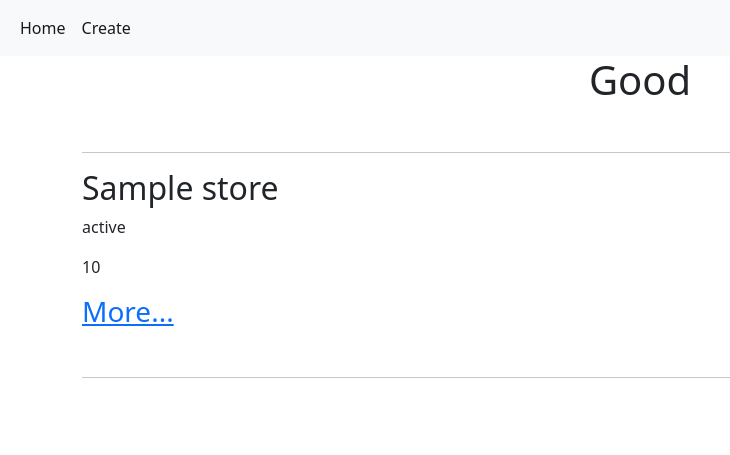
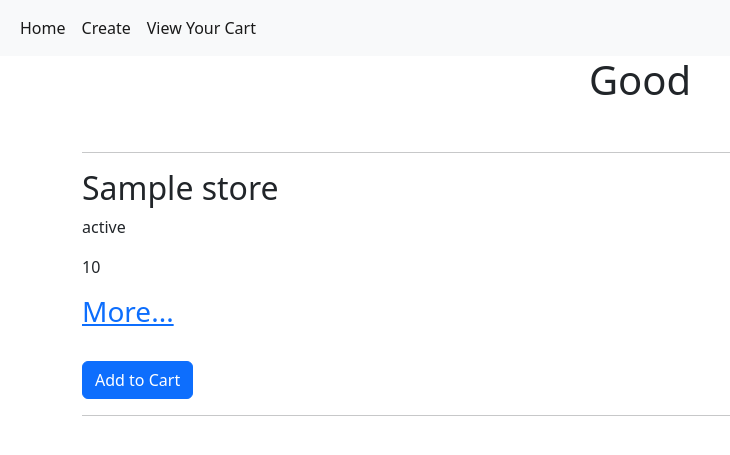
Before and after one commit to Ray888Ray/LabWork48, a Django app: template source/webapp/templates/goods/index.html in a window 1280 px wide. Shown: the top 455 px of the page, without its empty margins (0-730 px from the left). Run offline with Django 4.2, Linux system fonts and the light colour scheme; the template is opened without the code that fills it: most values are stand-ins (such as "Sample title", 1, 10 or a date in 2020); parts of the project's set-up code (start-up, migrations or seed data) failed here and were passed over.

Commit message:
good templates

```diff
--- a/source/webapp/templates/goods/index.html
+++ b/source/webapp/templates/goods/index.html
@@ -3,6 +3,13 @@
 <li class="nav-item">
   <a class="nav-link active" href="{% url 'add' %}">Create</a>
 </li>
+<li class="nav-item">
+  <a class="nav-link active" href="{% url "cart_list" %}">View Your Cart</a>
+</li>
+<li class="nav-item">
+    {% include 'partial/simple_search.html' %}
+</li>
+
 {% endblock %}
 
 {% block content %}
@@ -12,6 +19,9 @@
         <p>{{  s.status }}</p>
         <p>{{  s.price }}</p>
         <h3><a href="{% url 'info' s.pk %}">More...</a></h3><br/>
+         {% if s.remainder %}
+                <a class="btn btn-primary" href="{%url "cart_index" s.pk %}" role="button">Add to Cart</a>
+         {% endif %}
         <hr>
     {% endfor %}
 {% endblock %}
--- a/source/webapp/templates/goods/info.html
+++ b/source/webapp/templates/goods/info.html
@@ -18,5 +18,5 @@
     <p><b>Description:</b> {{ store.description }}</p>
     <p><b>Price:</b> {{ store.price }}</p>
     <p><b>Quantity:</b>{{ store.remainder }}</p>
-
+    <a class="btn btn-primary" href="#" role="button">Add to Cart</a>
 {% endblock %}
```
